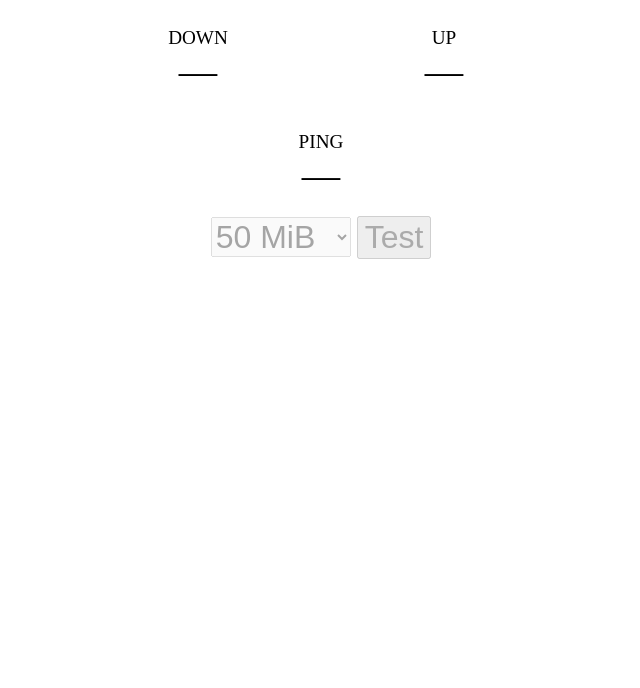
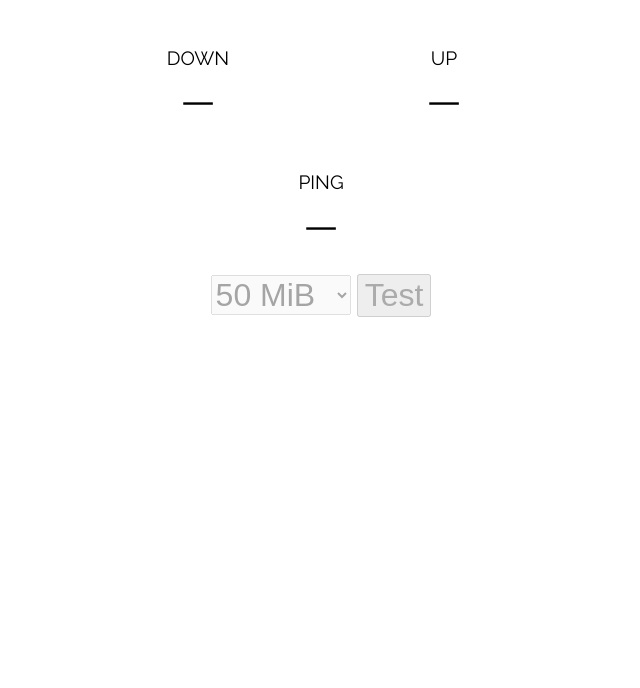
Before and after one commit to YoRyan/speedtest-direct, a plain HTML site: page static/index.html in a window 1280 px wide. Shown: the part 112-800 px from the top of the page, without its empty margins (319-959 px from the left). Drawn offline with Linux system fonts and the light colour scheme.

Commit message:
a real font

```diff
--- a/static/style.css
+++ b/static/style.css
@@ -1,6 +1,10 @@
+@import url('https://fonts.googleapis.com/css?family=Raleway:400,700&display=swap');
+
 body {
         text-align: center;
         font-size: 1.5rem;
+        font-family: 'Raleway', sans-serif;
+        line-height: 1.5;
 }
 .display {
         text-align: center;
@@ -15,7 +19,7 @@ body {
         display: block;
 }
 .display > span:empty:after {
-        content: "—";
+        content: '—';
 }
 #controls > * {
         font-size: 2rem;
```
